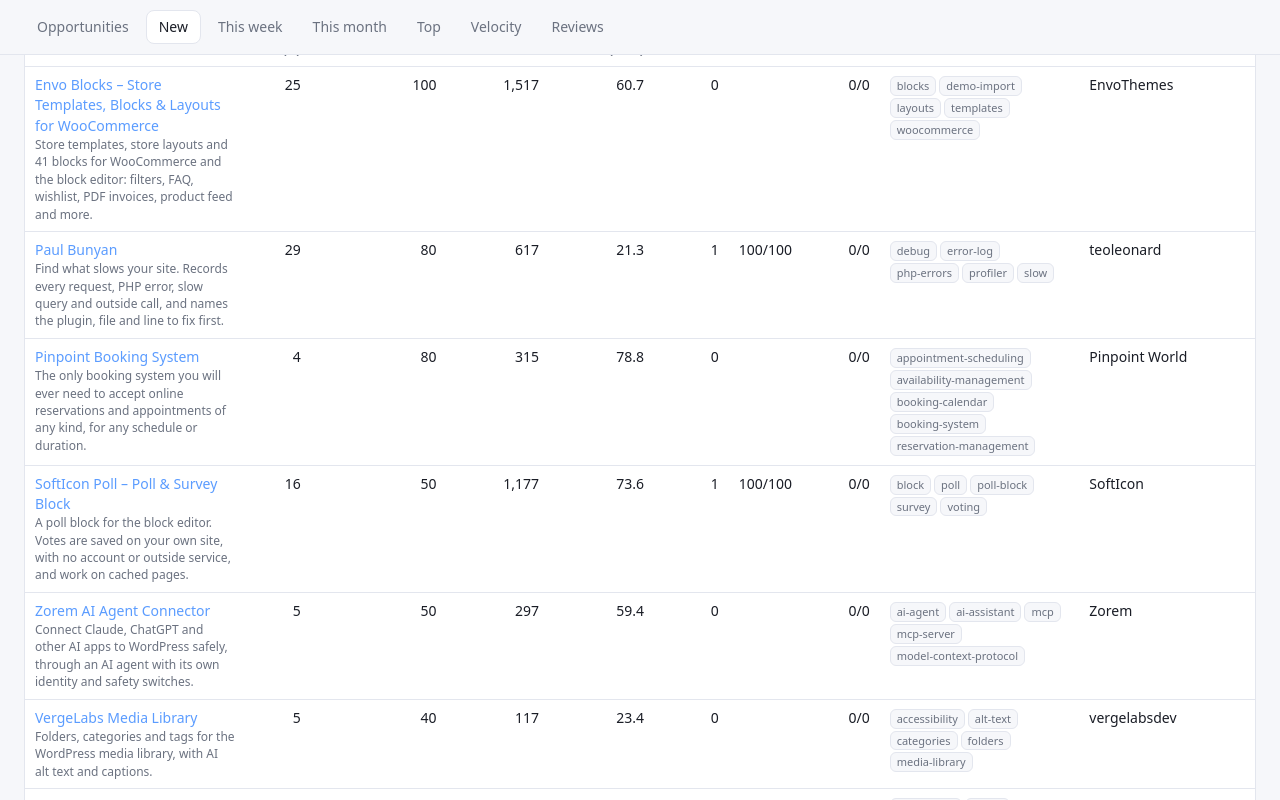
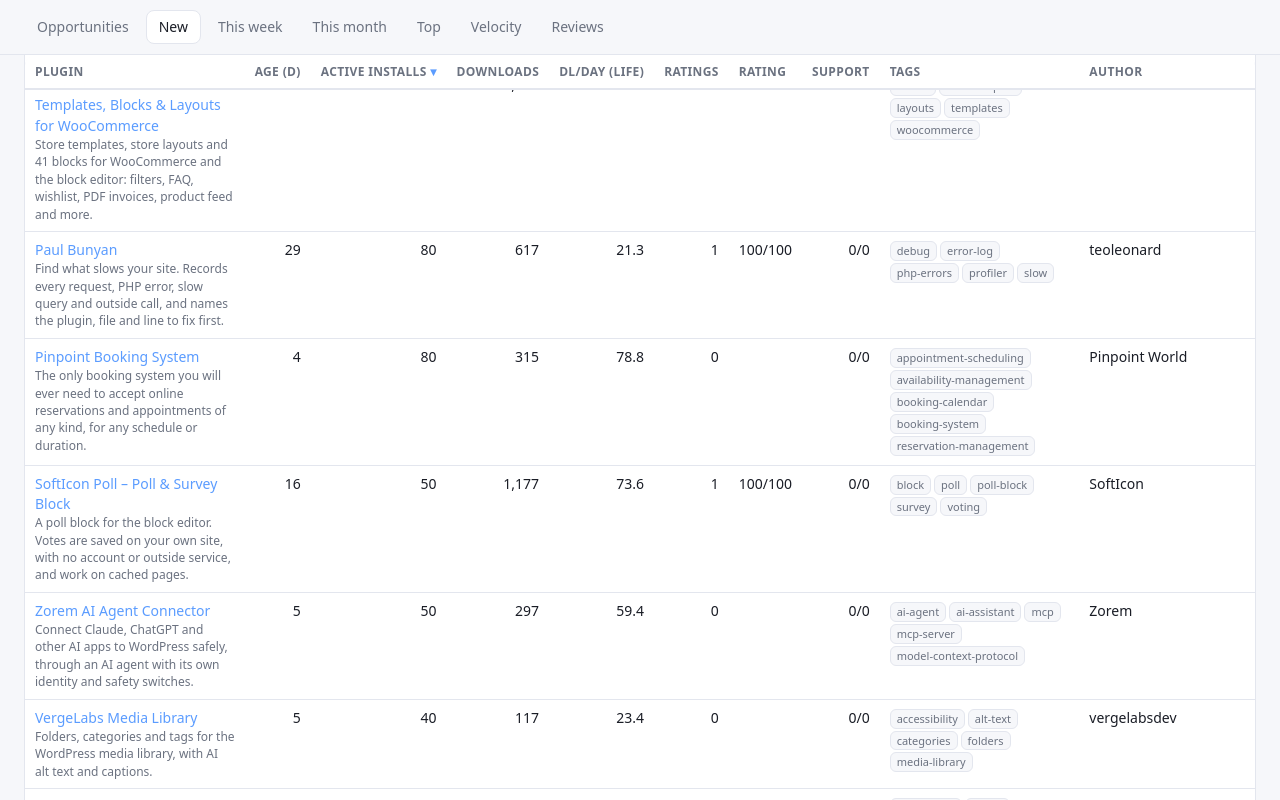
Before and after one commit to vaibhavsamore21/wpp-watch, a plain HTML site: page docs/index.html in a window 1280 px wide. Both pictures are taken after a click on the button "New". Shown: the part 205-1005 px from the top of the page. Drawn offline with Linux system fonts and the light colour scheme.

Commit message:
Update index.html

```diff
--- a/docs/index.html
+++ b/docs/index.html
@@ -21,8 +21,9 @@
   input[type=search] { background:var(--panel); border:1px solid var(--line); color:var(--txt); padding:7px 10px; border-radius:8px; width:260px; font:inherit }
   table { width:100%; border-collapse:separate; border-spacing:0; background:var(--panel); border:1px solid var(--line); border-radius:10px }
   th, td { padding:8px 10px; text-align:left; border-bottom:1px solid var(--line); vertical-align:top }
-  th { color:var(--mut); font-weight:600; cursor:pointer; user-select:none; white-space:nowrap; font-size:12px; text-transform:uppercase; letter-spacing:.03em }
+  th {  position:sticky; top:var(--nav-h,49px); z-index:1; background:var(--panel); box-shadow:0 1px 0 var(--line); color:var(--mut); font-weight:600; cursor:pointer; user-select:none; white-space:nowrap; font-size:12px; text-transform:uppercase; letter-spacing:.03em }
   th.sorted::after { content:" ▾"; color:var(--acc) } th.sorted.asc::after { content:" ▴" }
+  thead th:first-child { border-top-left-radius:10px } thead th:last-child { border-top-right-radius:10px }
   tr:last-child td { border-bottom:0 } td.num { text-align:right; font-variant-numeric:tabular-nums; white-space:nowrap }
   a { color:var(--acc); text-decoration:none } a:hover { text-decoration:underline }
   .tag { display:inline-block; background:var(--bg); border:1px solid var(--line); color:var(--mut); border-radius:6px; padding:1px 6px; margin:1px 3px 1px 0; font-size:11px }
@@ -152,6 +153,8 @@ async function init() {
   velocity(DATA.download_velocity);
   reviews(DATA.reviews);
   document.getElementById("q").oninput = e => { filter = e.target.value; document.querySelectorAll("[id]").forEach(el => el._render && el._render()); };
+  const setNavH = () => document.documentElement.style.setProperty("--nav-h", nav.offsetHeight + "px");
+  setNavH(); window.addEventListener("resize", setNavH);
   show(location.hash.slice(1) || "opps");
 }
 init();
```
